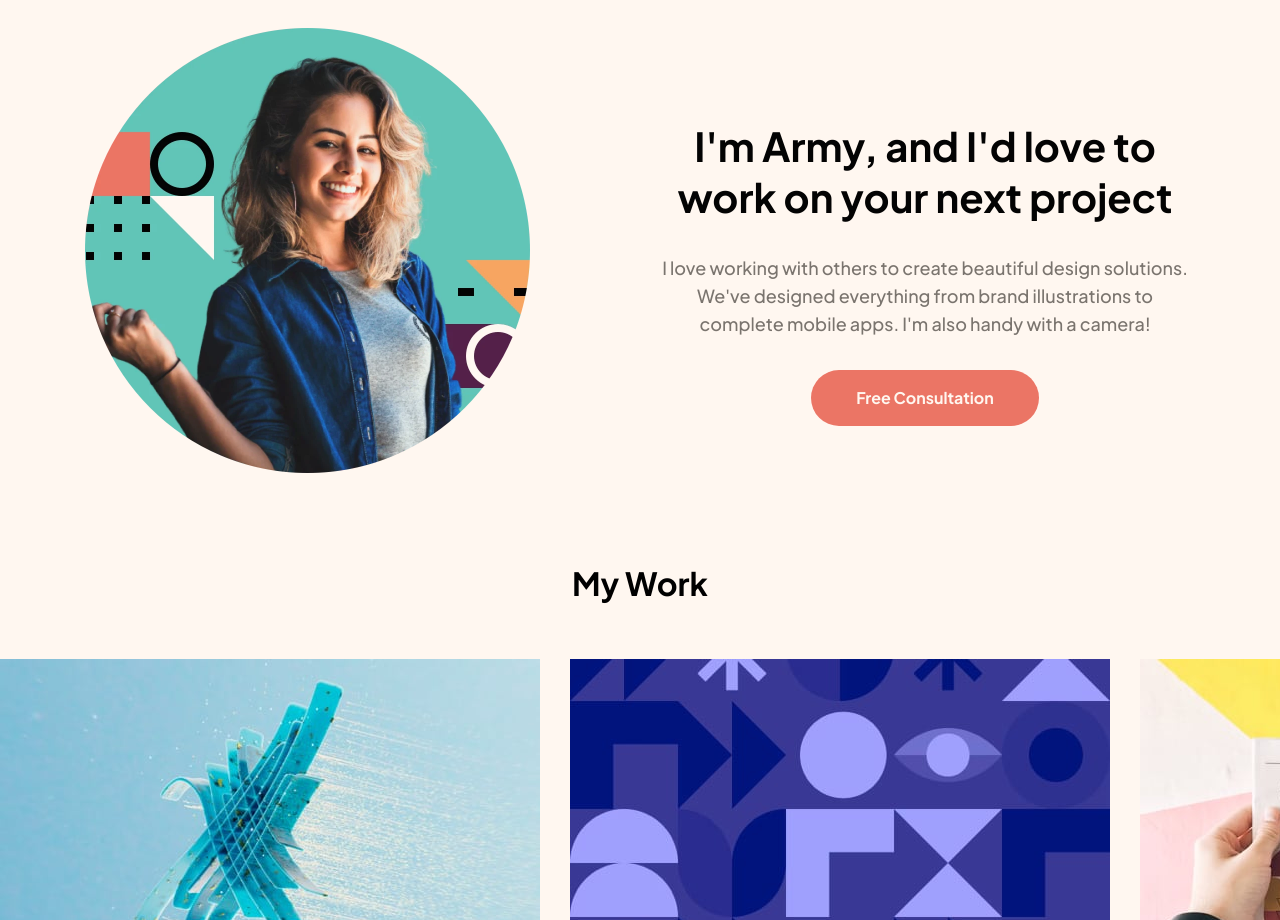
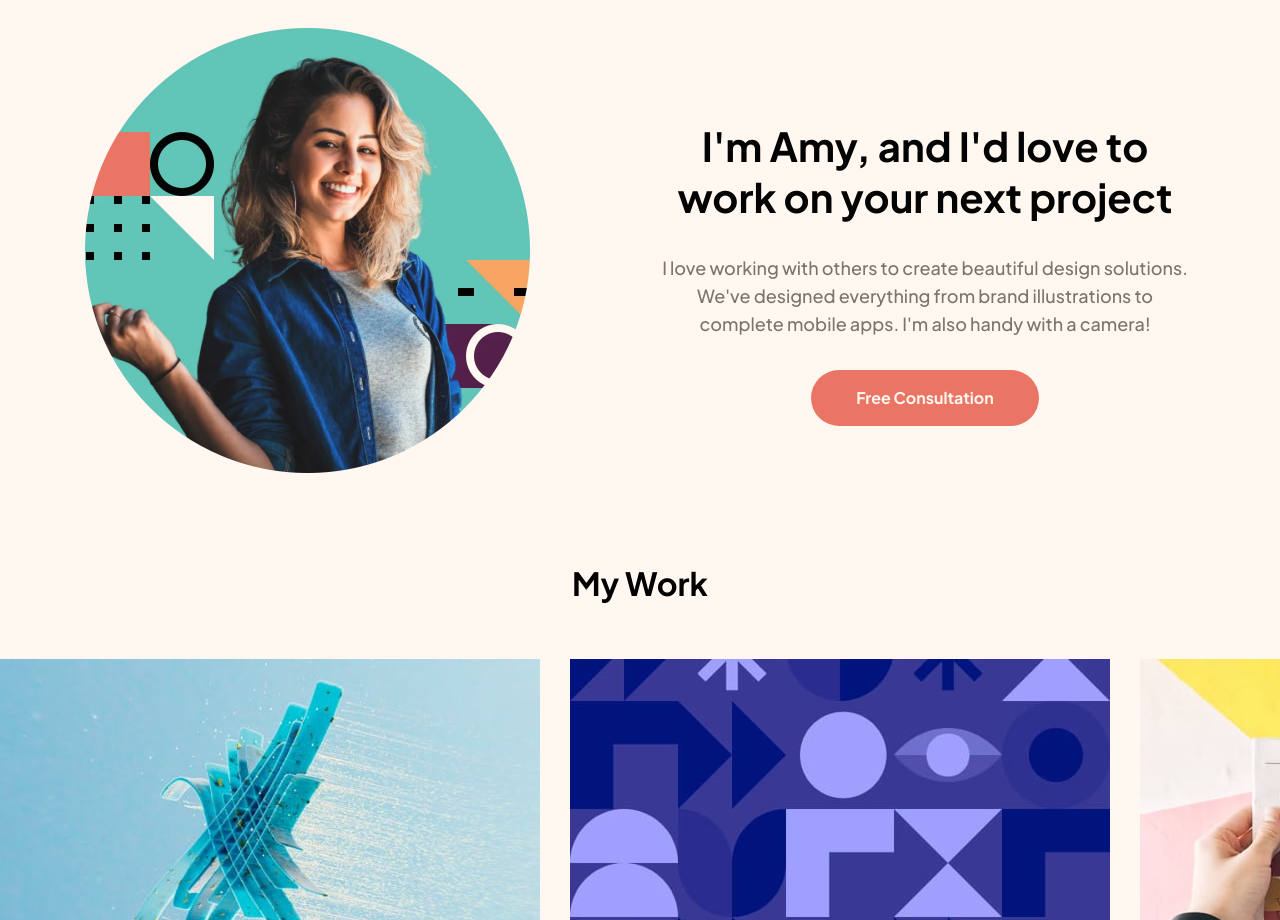
Before and after one commit to ewurasi-nyarkoa/single-page-portfolio, a plain HTML site: page index.html in a window 1280 px wide. Shown: the part 840-1760 px from the top of the page. Drawn offline with Linux system fonts and the light colour scheme.

Commit message:
fixed a spelling error in the about-section

```diff
--- a/index.html
+++ b/index.html
@@ -72,7 +72,7 @@
   </div>
   <div class="about-text">
     <h2>
-      I'm Army, and I'd love to work on your next project
+      I'm Amy, and I'd love to work on your next project
     </h2>
     <p>I love working with others to create beautiful design solutions.
       We've designed everything from brand illustrations to complete mobile apps. I'm also handy with a camera!
```
